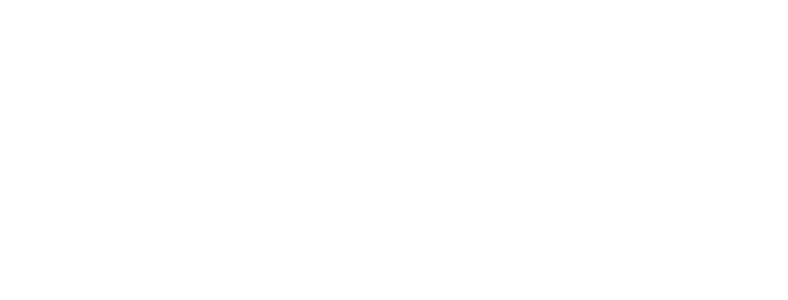
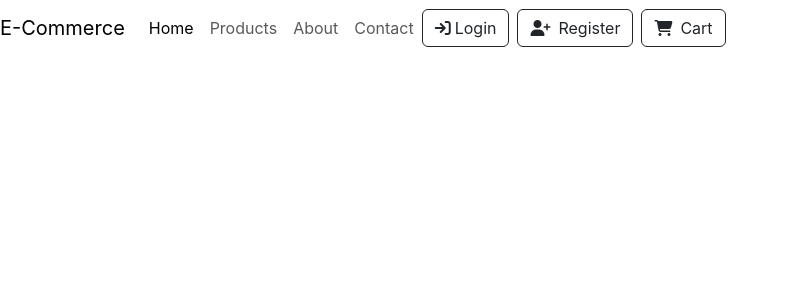
Before and after one commit to Brendafrenjo/new-app, a React (Create React App) app: page / in a window 1280 px wide. Shown: the top 300 px of the page, without its empty margins (0-788 px from the left). Built offline with nearby package versions, Linux system fonts and the light colour scheme.

Commit message:
Added NavBar

```diff
--- a/src/App.js
+++ b/src/App.js
@@ -1,8 +1,10 @@
 import "./App.css";
+import NavBar from "./NavBar"
 
 function App() {
   return (
     <div className="App">
+      <NavBar />
     </div>
   );
 }
--- /dev/null
+++ b/src/NavBar.js
@@ -0,0 +1,58 @@
+import React from "react";
+
+export default function NavBar() {
+  return (
+    <div className="NavBar">
+      <nav class="navbar navbar-expand-lg bg-white navbar-light bg-light">
+        <a class="navbar-brand" href="/">
+          E-Commerce
+        </a>
+        <button
+          class="navbar-toggler"
+          type="button"
+          data-bs-toggle="collapse"
+          data-bs-target="#navbarSupportedContent"
+          aria-controls="navbarSupportedContent"
+          aria-expanded="false"
+          aria-label="Toggle navigation"
+        >
+          <span class="navbar-toggler-icon"></span>
+        </button>
+        <div class="collapse navbar-collapse" id="navbarSupportedContent">
+          <ul class="navbar-nav">
+            <li class="nav-item">
+              <a class="nav-link active" href="/">
+                Home
+              </a>
+            </li>
+            <li class="nav-item">
+              <a class="nav-link" href="/">
+                Products
+              </a>
+            </li>
+            <li class="nav-item">
+              <a class="nav-link" href="/">
+                About
+              </a>
+            </li>
+            <li class="nav-item">
+              <a class="nav-link" href="/">
+                Contact
+              </a>
+            </li>
+          </ul>
+          <a class="btn btn-outline-dark me-2" href="/">
+            {" "}
+            <i class="fa-solid fa-arrow-right-to-bracket me-1"></i>Login
+          </a>
+          <a class="btn btn-outline-dark me-2" href="/">
+            <i class="fa-solid fa-user-plus me-2"></i>Register
+          </a>
+          <a class="btn btn-outline-dark" href="/">
+            <i class="fa-solid fa-cart-shopping me-2"></i>Cart
+          </a>
+        </div>
+      </nav>
+    </div>
+  );
+}
```
